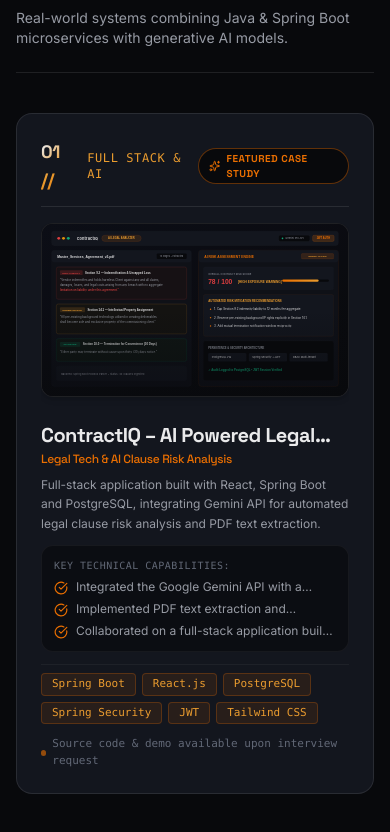
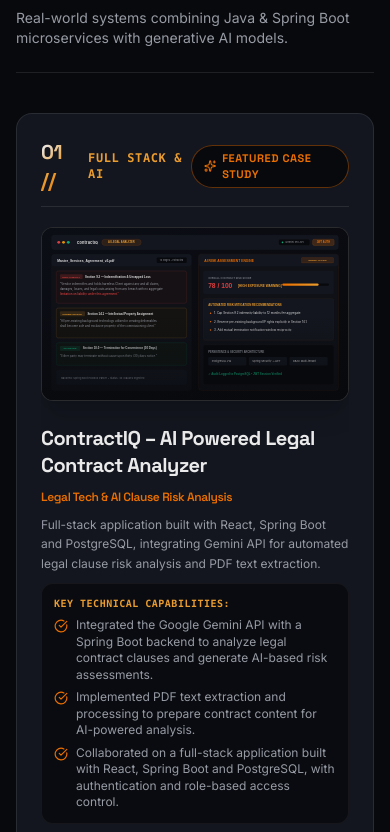
Before and after one commit to ShreyasBK04/portfolio, a React (Vite) app: page / in a window 390 px wide. Shown: the part 2872-3704 px from the top of the page. Built offline with nearby package versions, Linux system fonts and the light colour scheme.

Commit message:
fix: center active project card, unclip left edge, allow natural title wrapping, and improve next-card preview

```diff
--- a/src/components/ProjectCard.jsx
+++ b/src/components/ProjectCard.jsx
@@ -11,7 +11,7 @@ const FallbackAppMockup = ({ project }) => {
   const isContractIQ = project.title.toLowerCase().includes('contractiq');
 
   return (
-    <div className="w-full h-full bg-[#111319] p-4 flex flex-col justify-between text-left select-none">
+    <div className="w-full h-full bg-[#111319] p-4 sm:p-5 flex flex-col justify-between text-left select-none">
       {/* Window Title Bar */}
       <div className="flex items-center justify-between border-b border-white/10 pb-2 mb-2">
         <div className="flex items-center space-x-1.5">
@@ -19,7 +19,7 @@ const FallbackAppMockup = ({ project }) => {
           <span className="w-2.5 h-2.5 rounded-full bg-amber-500/80 inline-block" />
           <span className="w-2.5 h-2.5 rounded-full bg-green-500/80 inline-block" />
         </div>
-        <span className="text-[10px] font-mono text-content-muted bg-[#090A0D] px-2 py-0.5 rounded border border-white/5">
+        <span className="text-[10px] font-mono text-content-muted bg-[#090A0D] px-2.5 py-0.5 rounded border border-white/5">
           {isContractIQ ? 'contractiq.internal/analyzer' : 'chrome-extension://ai-assistant'}
         </span>
         <span className="text-[9px] font-mono text-accent">Active Service</span>
@@ -27,15 +27,15 @@ const FallbackAppMockup = ({ project }) => {
 
       {/* Mockup Content */}
       {isContractIQ ? (
-        <div className="grid grid-cols-2 gap-2 flex-1">
+        <div className="grid grid-cols-2 gap-2.5 flex-1">
           {/* Left: Document Clauses */}
-          <div className="bg-[#090A0D]/70 p-2.5 rounded-lg border border-white/5 flex flex-col justify-between">
+          <div className="bg-[#090A0D]/70 p-3 rounded-lg border border-white/5 flex flex-col justify-between">
             <div>
               <div className="flex items-center space-x-1.5 text-[10px] font-mono text-[#FFAA32] mb-1">
-                <FileText className="w-3 h-3 text-accent" />
+                <FileText className="w-3.5 h-3.5 text-accent" />
                 <span>Vendor_Agreement.pdf</span>
               </div>
-              <div className="p-1.5 bg-red-500/10 border border-red-500/20 rounded text-[9px] text-content-secondary mt-1">
+              <div className="p-2 bg-red-500/10 border border-red-500/20 rounded text-[9px] text-content-secondary mt-1 leading-relaxed">
                 <span className="text-red-400 font-bold block mb-0.5">§ 9.2 Liability Flag</span>
                 "Uncapped aggregate indemnification detected..."
               </div>
@@ -44,13 +44,13 @@ const FallbackAppMockup = ({ project }) => {
           </div>
 
           {/* Right: AI Risk Breakdown */}
-          <div className="bg-[#090A0D]/70 p-2.5 rounded-lg border border-accent/25 flex flex-col justify-between">
+          <div className="bg-[#090A0D]/70 p-3 rounded-lg border border-accent/25 flex flex-col justify-between">
             <div>
               <div className="flex items-center justify-between mb-1">
                 <span className="text-[10px] font-mono text-accent font-bold">AI Risk Engine</span>
                 <span className="text-[10px] font-mono bg-red-500/20 text-red-400 px-1.5 py-0.5 rounded font-bold">78/100</span>
               </div>
-              <p className="text-[9px] text-content-secondary leading-tight mt-1">
+              <p className="text-[9px] text-content-secondary leading-relaxed mt-1">
                 Mitigation: Cap damages to trailing 12-month fees via standard limitation rider.
               </p>
             </div>
@@ -60,16 +60,16 @@ const FallbackAppMockup = ({ project }) => {
           </div>
         </div>
       ) : (
-        <div className="bg-[#090A0D]/70 p-3 rounded-lg border border-white/5 flex flex-col justify-between flex-1">
+        <div className="bg-[#090A0D]/70 p-3 sm:p-4 rounded-lg border border-white/5 flex flex-col justify-between flex-1">
           <div>
-            <div className="flex items-center justify-between text-[10px] font-mono text-accent mb-1.5">
+            <div className="flex items-center justify-between text-[10px] font-mono text-accent mb-2">
               <span className="flex items-center space-x-1.5">
-                <Cpu className="w-3 h-3" />
+                <Cpu className="w-3.5 h-3.5" />
                 <span>Chrome Side Panel UI</span>
               </span>
               <span className="text-[9px] text-emerald-400">Connected</span>
             </div>
-            <div className="p-2 rounded bg-[#151820] border border-white/5 text-[9px] text-content-secondary space-y-1">
+            <div className="p-2.5 rounded bg-[#151820] border border-white/5 text-[9px] text-content-secondary space-y-1">
               <span className="text-[#FFAA32] font-semibold block">Highlighted Research Context:</span>
               <p className="line-clamp-2 italic text-content-muted">
                 "Spring Boot WebClient async reactive streams integrated with Gemini API..."
@@ -100,29 +100,31 @@ export const ProjectCard = ({ project, index = 0, isHorizontal = false, isActive
     <article
       tabIndex={0}
       aria-label={`${project.title} case study`}
-      className={`relative group bg-bg-card rounded-2xl border transition-all duration-500 hover:shadow-glow-sm focus:outline-none focus:border-accent select-none ${
-        isActive ? 'border-accent/50 shadow-glow-sm' : 'border-white/10 hover:border-accent/40'
+      className={`relative group bg-bg-card rounded-2xl border transition-all duration-500 hover:shadow-glow-sm focus:outline-none focus:border-accent select-none flex flex-col justify-between ${
+        isActive
+          ? 'border-accent/60 shadow-glow-sm ring-1 ring-accent/30'
+          : 'border-white/10 hover:border-accent/40'
       } ${
         isHorizontal
-          ? 'w-[75vw] xl:w-[72vw] max-w-[1040px] shrink-0 max-h-[calc(100vh-220px)] p-5 lg:p-6 xl:p-7 flex flex-col justify-between'
+          ? 'w-[76vw] max-w-[1140px] min-w-[760px] shrink-0 lg:h-[calc(100vh-200px)] max-h-[660px] p-6 lg:p-7 xl:p-8'
           : 'w-full p-6 sm:p-8'
       }`}
     >
-      {/* Editorial Header Bar: Project Number & Category */}
+      {/* Header Bar: Project Number & Category */}
       <div className="flex items-center justify-between border-b border-white/10 pb-3 mb-4 shrink-0">
         <div className="flex items-center space-x-3">
-          <span className="text-lg lg:text-xl font-black font-display text-gradient-orange tracking-tight">
+          <span className="text-xl lg:text-2xl font-black font-display text-gradient-orange tracking-tight">
             {projectNumber} //
           </span>
-          <span className="text-xs font-mono text-[#FFAA32] uppercase tracking-wider">
+          <span className="text-xs sm:text-sm font-mono text-[#FFAA32] uppercase tracking-wider font-semibold">
             {project.category || 'System Architecture'}
           </span>
         </div>
 
         {project.featured && (
-          <div className="flex items-center space-x-1.5 px-2.5 py-0.5 rounded-full bg-[#090A0D] border border-accent/40 backdrop-blur-md">
-            <Sparkles className="w-3 h-3 text-accent" />
-            <span className="text-[10px] font-bold text-accent font-display uppercase tracking-wider">
+          <div className="flex items-center space-x-1.5 px-3 py-1 rounded-full bg-[#090A0D] border border-accent/40 backdrop-blur-md">
+            <Sparkles className="w-3.5 h-3.5 text-accent" />
+            <span className="text-[11px] font-bold text-accent font-display uppercase tracking-wider">
               Featured Case Study
             </span>
           </div>
@@ -130,16 +132,15 @@ export const ProjectCard = ({ project, index = 0, isHorizontal = false, isActive
       </div>
 
       {/* Main 2-Column Presentation: Large Screenshot Preview on Left, Details on Right */}
-      <div className="flex flex-col lg:flex-row gap-6 xl:gap-8 items-center flex-1 overflow-hidden">
+      <div className="flex flex-col lg:flex-row gap-6 lg:gap-8 xl:gap-10 items-stretch flex-1 overflow-hidden py-1">
 
-        {/* LEFT COLUMN: Large 16:9 Application Screenshot */}
-        <div className="w-full lg:w-[48%] shrink-0">
-          <div className="relative aspect-[16/9] w-full rounded-xl overflow-hidden bg-[#090A0D] border border-white/10 group-hover:border-accent/40 transition-all duration-300 shadow-md">
-
+        {/* LEFT COLUMN: Large High-Visibility Application Screenshot */}
+        <div className="w-full lg:w-[48%] flex flex-col justify-center shrink-0">
+          <div className="relative aspect-[16/9] w-full rounded-xl overflow-hidden bg-[#090A0D] border border-white/15 group-hover:border-accent/50 transition-all duration-300 shadow-xl">
             {!imageError && project.image ? (
               <img
                 src={project.image}
-                alt={`${project.title} Screenshot`}
+                alt={`${project.title} Interface Screenshot`}
                 onError={() => setImageError(true)}
                 className="w-full h-full object-cover object-top transition-transform duration-500 ease-out group-hover:scale-105"
                 loading="lazy"
@@ -154,35 +155,35 @@ export const ProjectCard = ({ project, index = 0, isHorizontal = false, isActive
         </div>
 
         {/* RIGHT COLUMN: Project Information & Specs */}
-        <div className="w-full lg:w-[52%] flex flex-col justify-between h-full space-y-3">
-          <div>
-            {/* Title */}
-            <h3 className="text-xl lg:text-2xl font-bold font-display text-white tracking-tight group-hover:text-gradient-orange transition-colors line-clamp-1">
+        <div className="w-full lg:w-[52%] flex flex-col justify-between h-full space-y-3 overflow-hidden">
+          <div className="space-y-2.5 overflow-hidden">
+            {/* Title — Unconstrained wrapping, bold Space Grotesk */}
+            <h3 className="text-xl sm:text-2xl xl:text-3xl font-extrabold font-display text-white tracking-tight leading-snug group-hover:text-gradient-orange transition-colors">
               {project.title}
             </h3>
 
             {/* Subtitle / Tagline */}
             {project.tagline && (
-              <p className="text-xs lg:text-sm font-medium text-accent font-display mt-0.5 mb-2 line-clamp-1">
+              <p className="text-xs sm:text-sm font-semibold text-accent font-display leading-tight">
                 {project.tagline}
               </p>
             )}
 
-            {/* Description */}
-            <p className="text-xs lg:text-sm text-content-secondary leading-relaxed font-body mb-3 line-clamp-3">
+            {/* Description — Readable leading and sizing */}
+            <p className="text-xs sm:text-sm text-content-secondary leading-relaxed font-body">
               {project.description}
             </p>
 
-            {/* Key Capabilities */}
+            {/* Key Technical Capabilities — Full text without truncation */}
             {project.features && project.features.length > 0 && (
-              <div className="space-y-1.5 p-3 rounded-xl bg-[#090A0D]/60 border border-white/5">
-                <span className="text-[10px] font-mono text-content-muted uppercase tracking-wider block mb-0.5">
+              <div className="space-y-1.5 p-3 rounded-xl bg-[#090A0D]/75 border border-white/5">
+                <span className="text-[10px] font-mono text-[#FFAA32] uppercase tracking-wider block font-semibold mb-1">
                   Key Technical Capabilities:
                 </span>
-                {project.features.slice(0, 3).map((feat, idx) => (
-                  <div key={idx} className="flex items-start space-x-2 text-xs text-content-secondary leading-tight">
+                {project.features.map((feat, idx) => (
+                  <div key={idx} className="flex items-start space-x-2 text-xs text-content-secondary leading-snug">
                     <CheckCircle className="w-3.5 h-3.5 text-accent shrink-0 mt-0.5" />
-                    <span className="line-clamp-1">{feat}</span>
+                    <span>{feat}</span>
                   </div>
                 ))}
               </div>
@@ -190,10 +191,10 @@ export const ProjectCard = ({ project, index = 0, isHorizontal = false, isActive
           </div>
 
           {/* Bottom Area: Technology Tags & Links */}
-          <div className="pt-2 border-t border-white/5 shrink-0">
+          <div className="pt-2 border-t border-white/10 shrink-0">
             {/* Technology Tags */}
             <div className="flex flex-wrap gap-1.5 mb-3">
-              {project.technologies.slice(0, 6).map((tech, idx) => (
+              {project.technologies.map((tech, idx) => (
                 <span
                   key={idx}
                   className="px-2.5 py-0.5 rounded bg-[#FF7900]/10 text-[#FFAA32] border border-[#FF7900]/25 text-[11px] font-mono font-medium hover:border-[#FF7900]/50 transition-colors"
@@ -210,7 +211,7 @@ export const ProjectCard = ({ project, index = 0, isHorizontal = false, isActive
                   href={project.githubUrl}
                   target="_blank"
                   rel="noopener noreferrer"
-                  className="inline-flex items-center space-x-1.5 px-3.5 py-1.5 rounded-lg bg-[#151820] border border-white/15 hover:border-accent text-white text-xs font-semibold tracking-wide transition-all duration-200"
+                  className="inline-flex items-center space-x-1.5 px-4 py-1.5 rounded-lg bg-[#151820] border border-white/15 hover:border-accent text-white text-xs font-semibold tracking-wide transition-all duration-200"
                 >
                   <GithubIcon className="w-3.5 h-3.5 text-accent" />
                   <span>View Repository</span>
@@ -230,9 +231,9 @@ export const ProjectCard = ({ project, index = 0, isHorizontal = false, isActive
               )}
 
               {(!project.githubUrl || project.githubUrl.trim() === '') && (!project.liveUrl || project.liveUrl.trim() === '') && (
-                <div className="inline-flex items-center space-x-1.5 text-[11px] font-mono text-content-muted">
+                <div className="inline-flex items-center space-x-2 text-[11px] font-mono text-content-muted">
                   <span className="w-1.5 h-1.5 rounded-full bg-accent/60" />
-                  <span>Source code &amp; demo available upon interview request</span>
+                  <span>Architecture &amp; Source code available upon interview request</span>
                 </div>
               )}
             </div>
```
Also changed, not shown: src/components/ProjectSection.jsx (+19 -19 lines).
